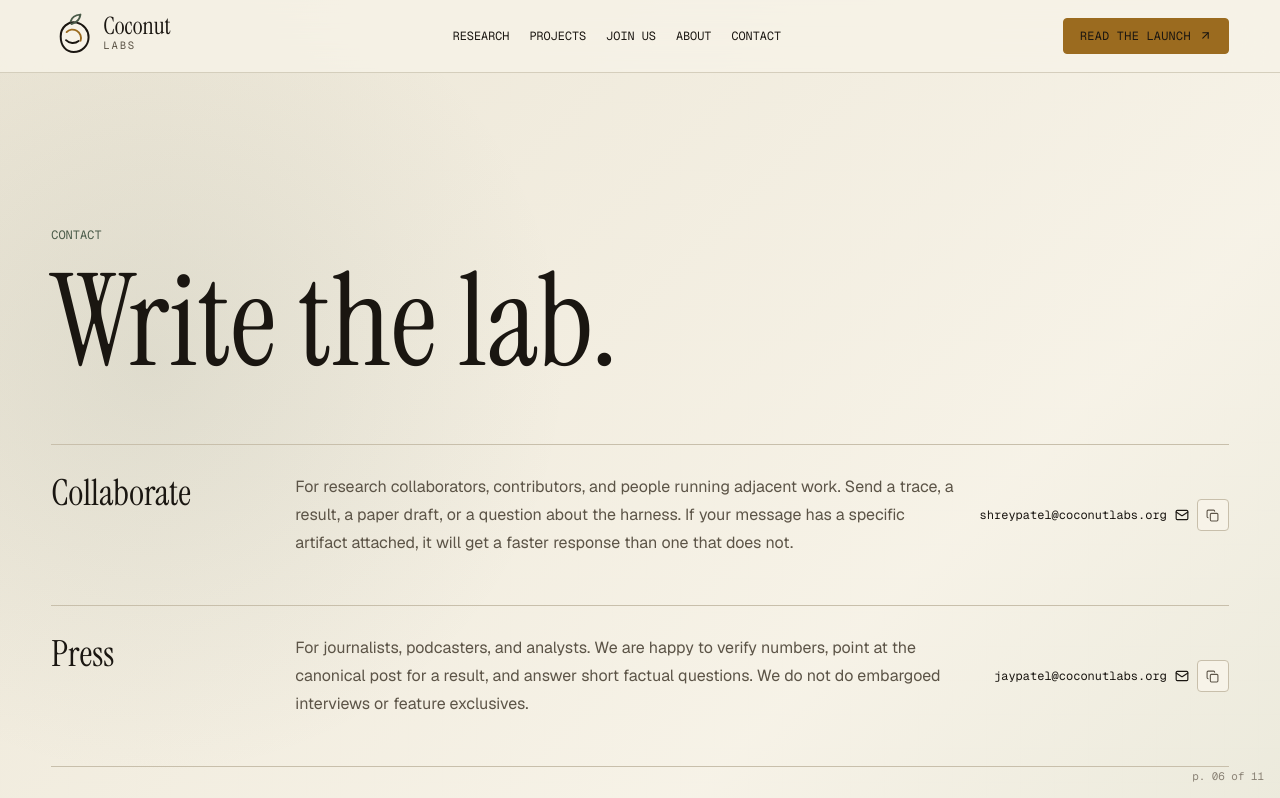
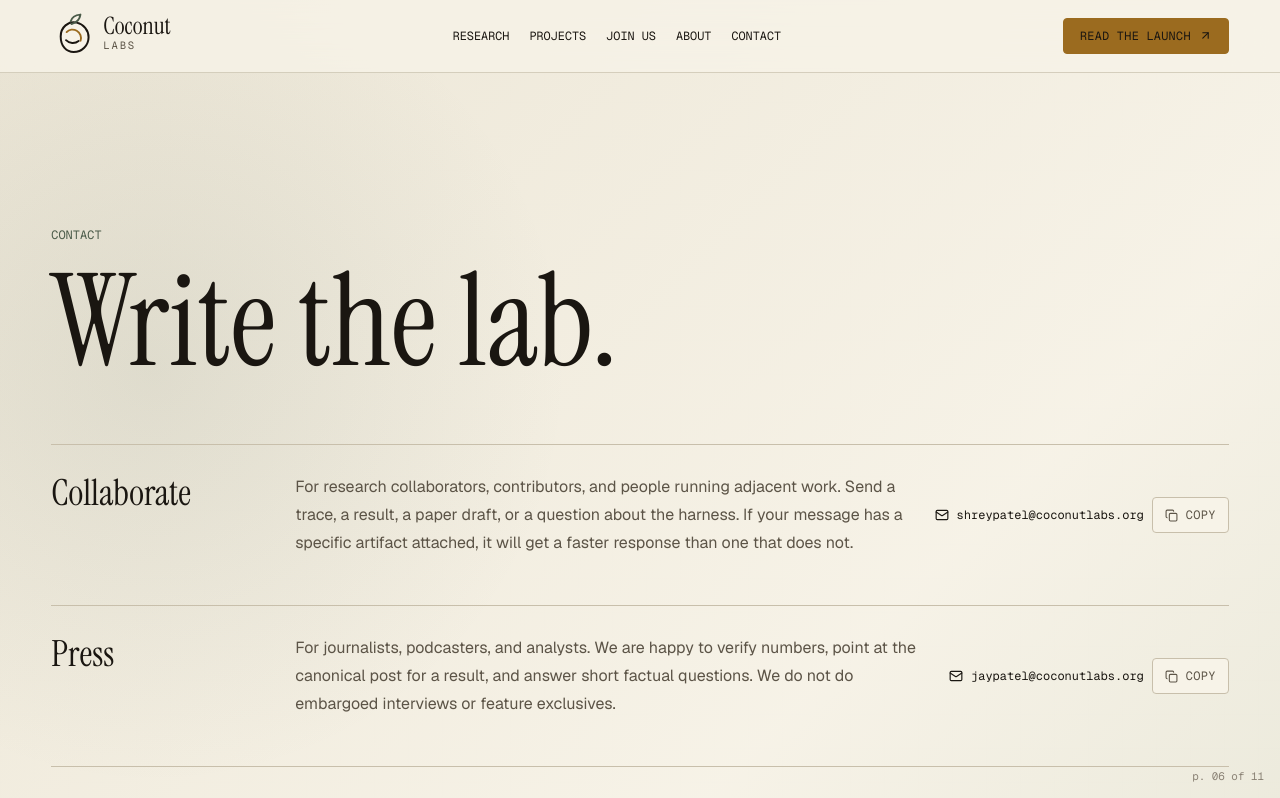
Before and after one commit to coconut-labs/ccocnutlabs-LP, a Next.js app: page /contact in a window 1280 px wide. Shown: the top 798 px of the page. Built offline with nearby package versions, Linux system fonts and the light colour scheme; no server answers.

Commit message:
feat(email-link): bump Copy button visual prominence with text label + clearer states

```diff
--- a/components/primitives/EmailLink.tsx
+++ b/components/primitives/EmailLink.tsx
@@ -37,22 +37,42 @@ export function EmailLink({
       textarea.remove();
     }
     setCopied(true);
-    window.setTimeout(() => setCopied(false), 1200);
+    window.setTimeout(() => setCopied(false), 1600);
   }
 
   return (
     <span className={`inline-flex flex-wrap items-center gap-2 ${className}`}>
-      <a className="focus-ring inline-flex items-center gap-2 rounded-sm text-accent" href={href}>
-        {label ?? email} <Mail aria-hidden="true" size={14} />
+      <a
+        className="focus-ring inline-flex items-center gap-2 rounded-sm text-accent transition hover:underline"
+        data-cta="mailto"
+        href={href}
+      >
+        <Mail aria-hidden="true" size={14} />
+        {label ?? email}
       </a>
       <button
         aria-label={`Copy ${email}`}
-        className="focus-ring inline-flex h-8 w-8 items-center justify-center rounded border border-rule bg-bg-1 text-ink-1 transition hover:border-accent hover:text-accent"
+        className={`focus-ring inline-flex h-9 items-center gap-2 rounded border px-3 font-mono text-[0.7rem] uppercase tracking-wide transition ${
+          copied
+            ? "border-accent-2 bg-accent-2/10 text-accent-2"
+            : "border-rule bg-bg-1 text-ink-1 hover:border-accent hover:text-accent"
+        }`}
+        data-cta="copy-email"
         onClick={copyEmail}
         title={copied ? "Copied" : `Copy ${email}`}
         type="button"
       >
-        {copied ? <Check aria-hidden="true" size={13} /> : <Copy aria-hidden="true" size={13} />}
+        {copied ? (
+          <>
+            <Check aria-hidden="true" size={13} />
+            Copied
+          </>
+        ) : (
+          <>
+            <Copy aria-hidden="true" size={13} />
+            Copy
+          </>
+        )}
       </button>
     </span>
   );
```
